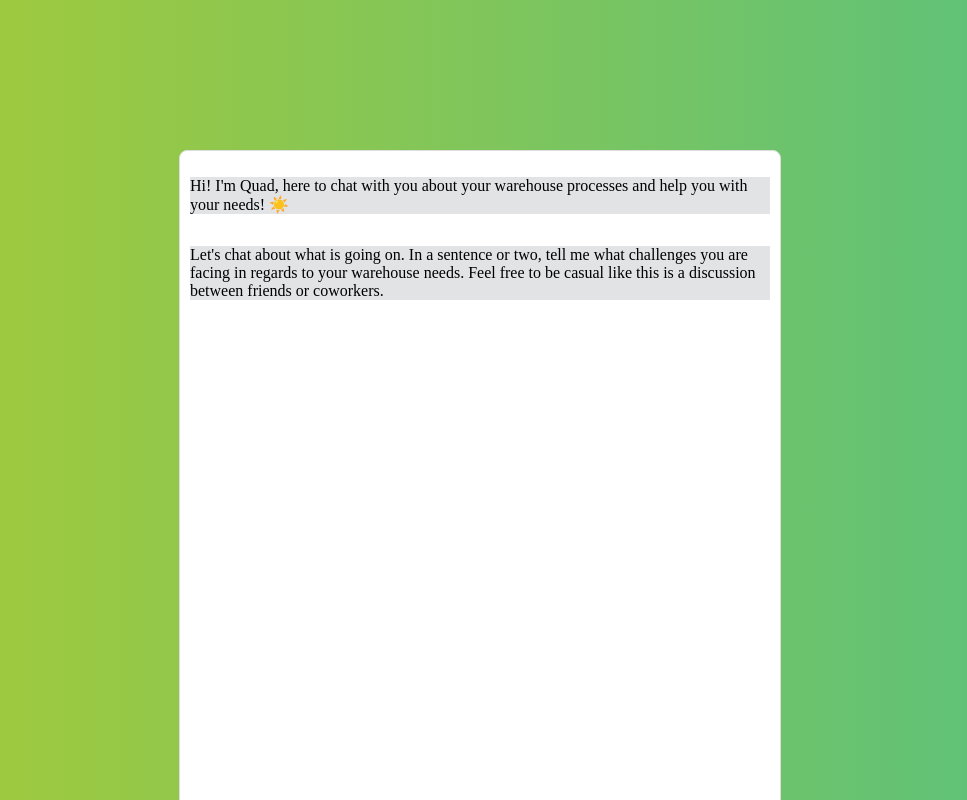
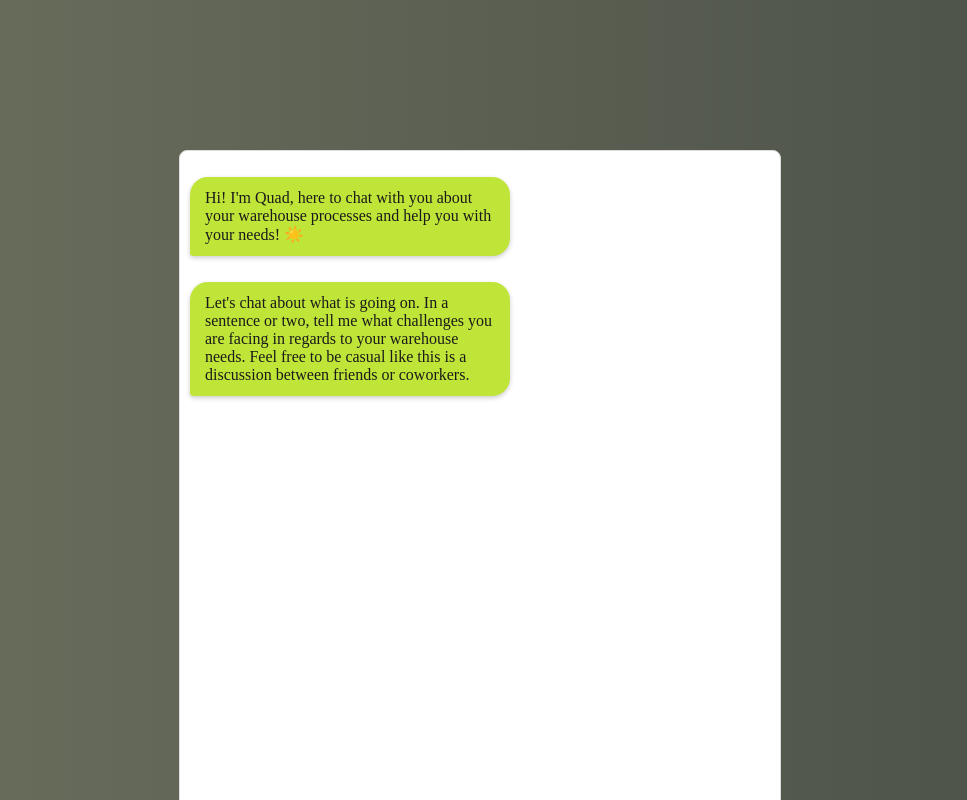
Before and after one commit to Quadspace/AIQuadspace, a React (Vite) app in the folder frontend/: page /home in a window 1280 px wide. Shown: the top 800 px of the page, without its empty margins (160-1127 px from the left). Built offline with nearby package versions, Linux system fonts and the light colour scheme; no server answers.

Commit message:
updated text bubbles to desired width/circle

```diff
--- a/frontend/src/index.css
+++ b/frontend/src/index.css
@@ -1,5 +1,5 @@
 body {
-  background: linear-gradient(270deg, #07b8ca, #a8ca36);
+  background: linear-gradient(270deg, #2c3233, #6b6f5d);
   background-size: 200% 100%;
   animation: gradient 5s ease infinite;
 
@@ -42,24 +42,30 @@ body {
 }
 
 .message {
-  width: 100%; /* Use full width */
+  max-width: 50%;
   margin-bottom: 10px;
   padding: 10px;
   border-radius: 12px;
   color: white;
-  word-wrap: break-word; /* Ensure long words do not overflow */
-}
+  word-wrap: break-word;
+  border-radius: 18px; /* More pronounced rounded corners */
+  padding: 12px 15px; /* Adjust padding for better bubble appearance */
+  margin-bottom: 10px;
+  box-shadow: 0px 2px 5px rgba(0, 0, 0, 0.2); /* Soft shadow for depth */
+} /* Ensure long words do not overflow */
 
 .user-message {
-  background-color: #dcf8c6; /* Light green color for user messages */
-  align-self: flex-end; /* Align to the right */
-  border-bottom-right-radius: 0;
+  color: rgb(27, 26, 26);
+  background-color: #00d8ee; /* Light green color for user messages */
+  align-self: flex-end;
+  border-bottom-right-radius: 3px; /* Adjust for tail-like effect */
 }
 
 .assistant-message {
-  background-color: #e2e3e5; /* Light gray color for AI messages */
-  align-self: flex-start; /* Align to the left */
-  border-bottom-left-radius: 0;
+  color: rgb(27, 26, 26);
+  background-color: #bfe538; /* Light gray color for AI messages */
+  align-self: flex-start;
+  border-bottom-left-radius: 3px; /* Adjust for tail-like effect */
 }
 
 .input-container {
--- a/frontend/src/pages/home-page.jsx
+++ b/frontend/src/pages/home-page.jsx
@@ -117,9 +117,9 @@ export default function AIResponse({ openModal }) {
             {chatHistory.map((message, index) => (
               <p
                 key={index}
-                className={
+                className={`message ${
                   message.role === "user" ? "user-message" : "assistant-message"
-                }
+                }`}
               >
                 {message.content}
               </p>
```
